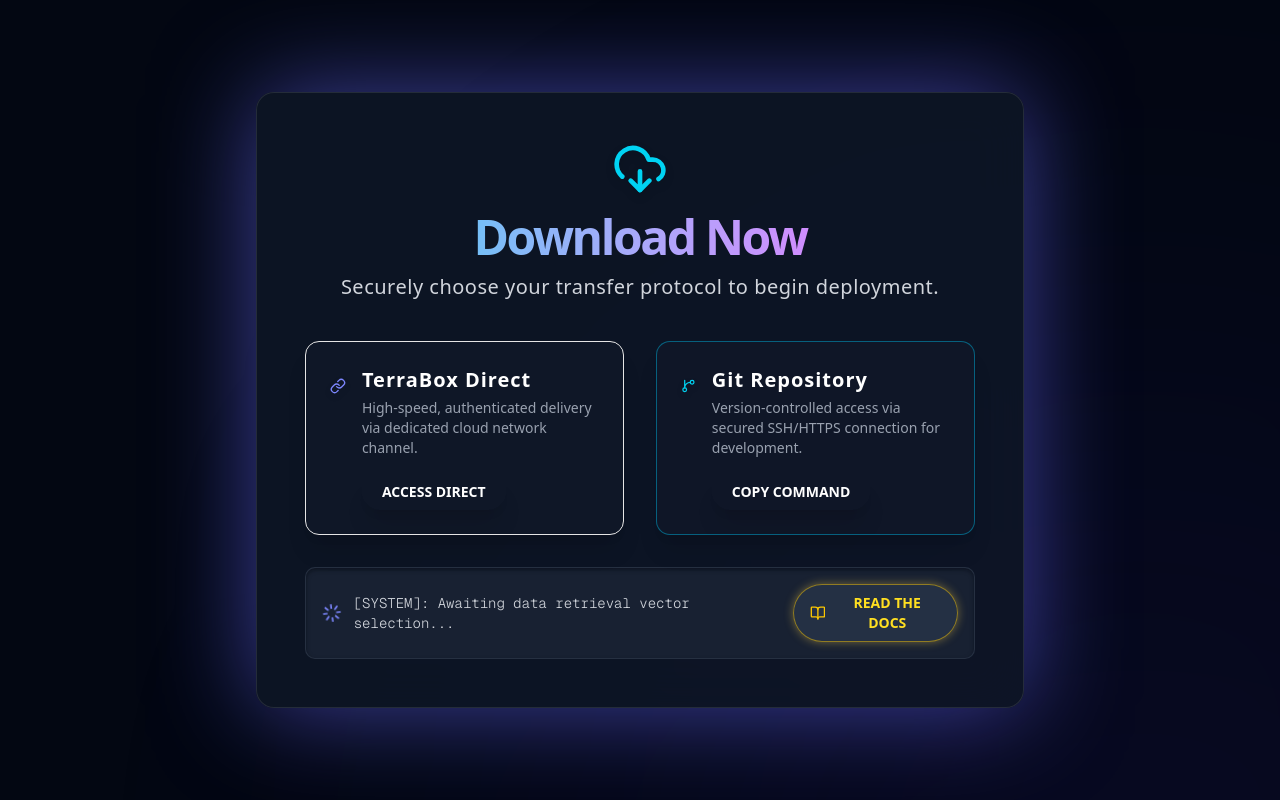
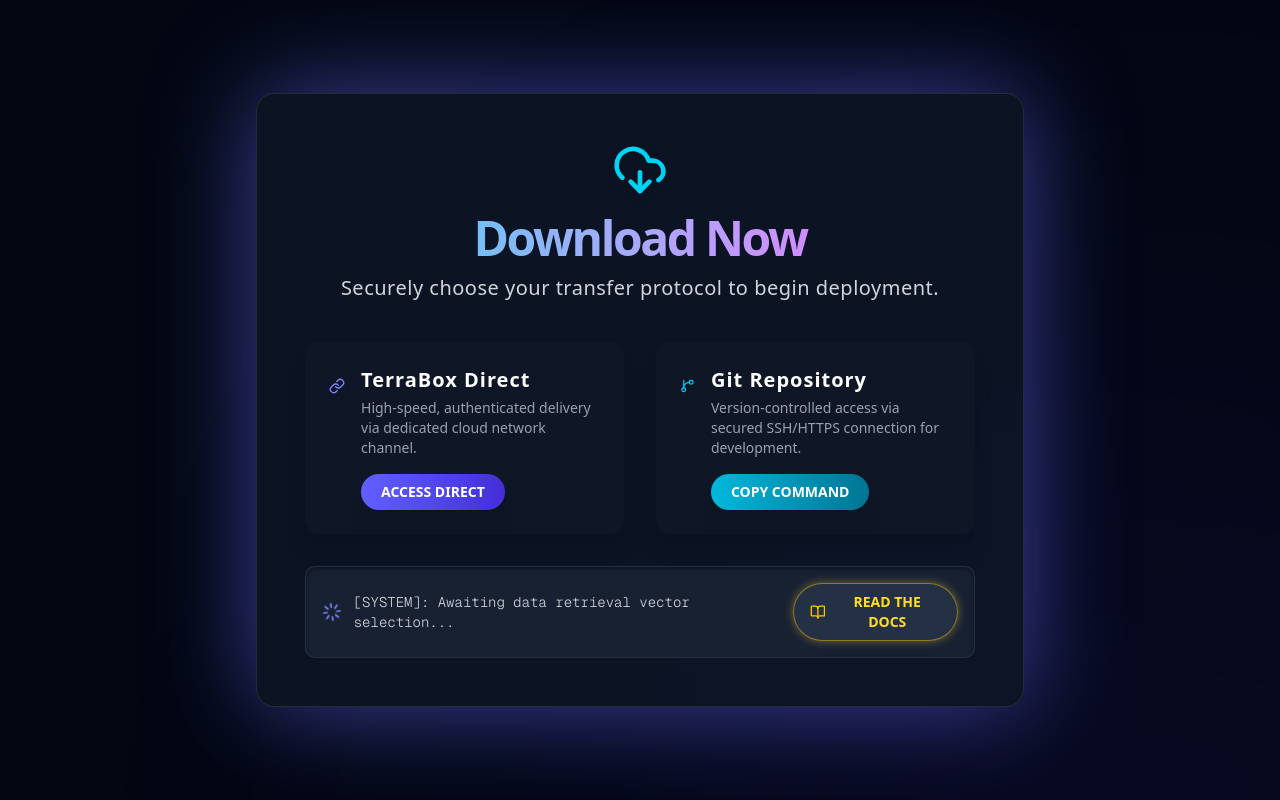
Before and after one commit to Muhammad-Taaha/proj-web-app, a Next.js app: page /download in a window 1280 px wide. Built offline with nearby package versions, Linux system fonts and the light colour scheme.

Commit message:
for deploy 2

```diff
--- a/app/download/page.tsx
+++ b/app/download/page.tsx
@@ -5,9 +5,9 @@ import { motion } from 'framer-motion';
 import { DownloadCloud, GitBranch, Link, CheckCircle, Loader, BookOpen } from 'lucide-react';
 import { useRouter } from "next/navigation";
 
-// --- Download Option Card Component ---
+// --- Props Interface ---
 interface DownloadOptionCardProps {
-  icon: FC<any>; // Lucide icon component
+  icon: FC<any>; // React component (Lucide icon)
   title: string;
   description: string;
   onClick?: () => void;
@@ -16,6 +16,7 @@ interface DownloadOptionCardProps {
   buttonText?: string;
 }
 
+// --- Download Option Card Component ---
 const DownloadOptionCard: FC<DownloadOptionCardProps> = ({
   icon: Icon,
   title,
@@ -24,18 +25,25 @@ const DownloadOptionCard: FC<DownloadOptionCardProps> = ({
   colorClass = 'indigo',
   link,
   buttonText
-}) => (
+}) => {
+  // Tailwind class mapping
+  const borderClass = colorClass === 'indigo' ? 'border-indigo-600/60' : 'border-cyan-600/60';
+  const iconClass = colorClass === 'indigo' ? 'text-indigo-400' : 'text-cyan-400';
+  const btnGradient = colorClass === 'indigo' ? 'from-indigo-500 to-indigo-700' : 'from-cyan-500 to-cyan-700';
+  const glowColor = colorClass === 'indigo' ? 'rgba(99,102,241,0.9)' : 'rgba(0,255,255,0.9)';
+
+  return (
     <motion.div
       whileHover={{
         scale: 1.05,
-      boxShadow: `0 0 40px ${colorClass === 'indigo' ? 'rgba(99,102,241,0.9)' : 'rgba(0,255,255,0.9)'}`,
+        boxShadow: `0 0 40px ${glowColor}`,
         transition: { duration: 0.2 }
       }}
       whileTap={{ scale: 0.98 }}
       initial={{ opacity: 0, y: 30 }}
       animate={{ opacity: 1, y: 0 }}
       transition={{ type: "spring", stiffness: 150, duration: 0.5 }}
-    className={`group p-6 bg-gray-900/90 border border-${colorClass}-600/60 rounded-xl cursor-pointer transition duration-500 relative overflow-hidden shadow-xl`}
+      className={`group p-6 bg-gray-900/90 ${borderClass} rounded-xl cursor-pointer transition duration-500 relative overflow-hidden shadow-xl`}
       onClick={onClick}
     >
       <div
@@ -43,16 +51,13 @@ const DownloadOptionCard: FC<DownloadOptionCardProps> = ({
         style={{ backgroundImage: `radial-gradient(circle at 50% 0, var(--tw-color-${colorClass}-500), transparent)` }}
       />
       <div className="flex items-start space-x-4">
-      {Icon && <Icon className={`h-8 w-8 text-${colorClass}-400 mt-1 drop-shadow-md`} />}
+        {Icon && <Icon className={`h-8 w-8 ${iconClass} mt-1 drop-shadow-md`} />}
         <div>
           <h3 className="text-xl font-bold mb-1 text-white tracking-wider">{title}</h3>
           <p className="text-sm text-gray-400 mb-4 font-extralight">{description}</p>
           {buttonText && (
             <button
-            className={`px-5 py-2 text-sm font-semibold rounded-full
-                        bg-gradient-to-r from-${colorClass}-500 to-${colorClass}-700
-                        text-white shadow-xl transition duration-300 transform
-                        hover:scale-105 hover:shadow-[0_0_20px_rgba(99,102,241,0.9)]`}
+              className={`px-5 py-2 text-sm font-semibold rounded-full bg-gradient-to-r ${btnGradient} text-white shadow-xl transition duration-300 transform hover:scale-105 hover:shadow-[0_0_20px_rgba(99,102,241,0.9)]`}
               onClick={(e) => {
                 e.stopPropagation();
                 if (link) window.open(link, '_blank');
@@ -65,6 +70,7 @@ const DownloadOptionCard: FC<DownloadOptionCardProps> = ({
       </div>
     </motion.div>
   );
+};
 
 // --- Main Page Component ---
 const SexyDownloadingPage: FC = () => {
@@ -73,7 +79,6 @@ const SexyDownloadingPage: FC = () => {
 
   const terraboxLink = "https://terrabox.example.com/project_data_matrix";
   const gitCommand = "git clone https://github.com/ahmed-jawad-5/UDP_server_NetworkApplication.git";
-  const docsLink = "/documentation/README.md"; // Internal docs route
 
   const handleSelectOption = (option: 'terrabox' | 'git') => {
     setSelectedOption(option);
@@ -91,13 +96,11 @@ const SexyDownloadingPage: FC = () => {
   };
 
   const router = useRouter();
-  const goToDocs = () => {
-    router.push("/docs");
-  };
+  const goToDocs = () => router.push("/docs");
 
   return (
     <div className="min-h-screen bg-gray-950 text-white flex items-center justify-center p-4 relative overflow-hidden">
-      {/* Background */}
+      {/* Background Effects */}
       <div className="absolute inset-0 bg-[size:50px_50px] bg-grid-white/5 [mask-image:radial-gradient(transparent,black)]"></div>
       <div className="absolute top-1/2 left-1/2 w-[1000px] h-[1000px] bg-indigo-700/10 rounded-full blur-[250px] animate-pulse-slow"></div>
 
@@ -119,7 +122,7 @@ const SexyDownloadingPage: FC = () => {
           </p>
         </header>
 
-        {/* Option Grid */}
+        {/* Options Grid */}
         <div className="grid grid-cols-1 md:grid-cols-2 gap-8 mb-8">
           <DownloadOptionCard
             icon={Link}
```
Lines whose indentation alone changed are shown as unchanged.
